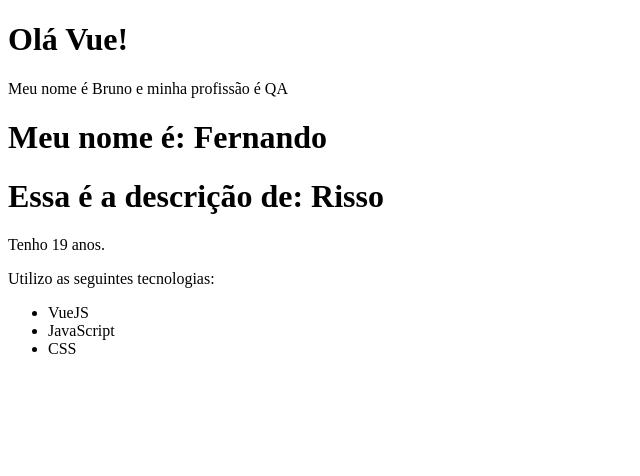
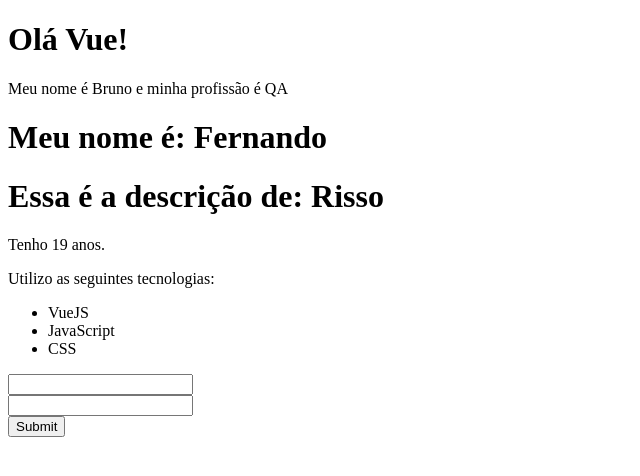
Before and after one commit to BrunoRisso58/learning-vuejs, a Vue app in the folder 2/: page / in a window 1280 px wide. Shown: the top 476 px of the page, without its empty margins (0-640 px from the left). Built offline with nearby package versions, Linux system fonts and the light colour scheme.

Commit message:
Hierarquia de Componentes - 2

```diff
--- a/2/src/App.vue
+++ b/2/src/App.vue
@@ -14,7 +14,7 @@ import Pessoa from './components/Pessoa.vue';
         components: {
             PrimeiroComponente,
             LifeCycle,
-            Pessoa
+            Pessoa,
         }
     }
 </script>
--- /dev/null
+++ b/2/src/components/Form.vue
@@ -0,0 +1,24 @@
+<template>
+    <div>
+        <InputText />
+    </div>
+    <div>
+        <InputText />
+    </div>
+    <div>
+        <Submit />
+    </div>
+</template>
+
+<script>
+import InputText from './form/InputText.vue';
+import Submit from './form/Submit.vue';
+
+    export default {
+        name: "Form",
+        components: {
+            InputText,
+            Submit
+        }
+    }
+</script>
--- a/2/src/components/Pessoa.vue
+++ b/2/src/components/Pessoa.vue
@@ -2,10 +2,12 @@
     <div>
         <h1>Essa é a descrição de: {{nome}}</h1>
         <Info />
+        <Form />
     </div>
 </template>
 <script>
     import Info from './Info.vue';
+    import Form from './Form.vue';
     export default {
         name: "Pessoa",
         data() {
@@ -14,7 +16,8 @@
             }
         },
         components: {
-            Info
+            Info,
+            Form
         }
     }
 </script>
--- /dev/null
+++ b/2/src/components/form/InputText.vue
@@ -0,0 +1,9 @@
+<template>
+    <input type="text">
+</template>
+
+<script>
+    export default {
+        name: "InputText"
+    }
+</script>
--- /dev/null
+++ b/2/src/components/form/Submit.vue
@@ -0,0 +1,9 @@
+<template>
+    <input type="submit">
+</template>
+
+<script>
+    export default {
+        name: "Submit"
+    }
+</script>
```
